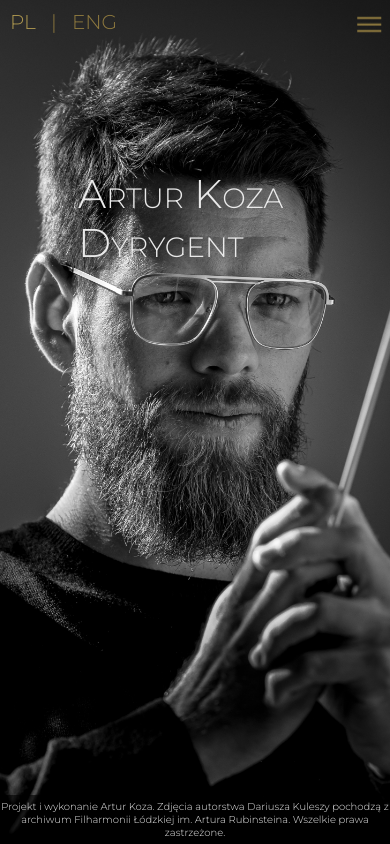
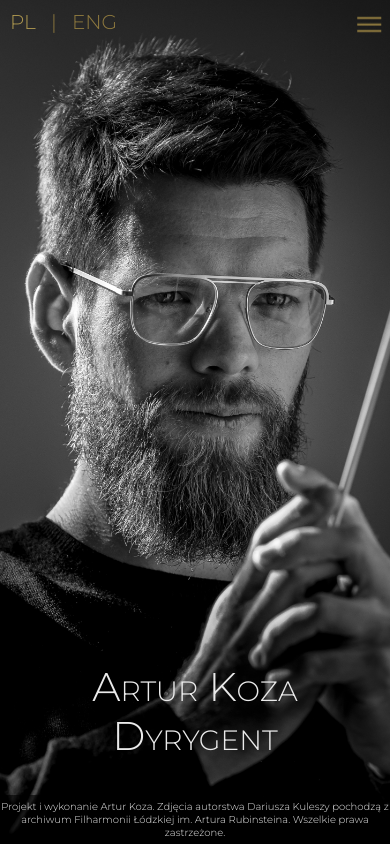
Before and after one commit to KozAr92/test, a React (Vite) app: page / in a window 390 px wide. Built offline with nearby package versions, Linux system fonts and the light colour scheme.

Commit message:
styles for mobile

```diff
--- a/src/styles/HomePage.css
+++ b/src/styles/HomePage.css
@@ -9,3 +9,14 @@
     font-size: 2.5rem;
     font-variant: small-caps;
 }
+
+@media only screen and (max-width: 768px) {
+    .home-header {
+        text-align: center;
+        top: auto;
+        left: auto;
+        bottom: 10%;
+        height: fit-content;
+        width: 100%;
+    }
+}
```
